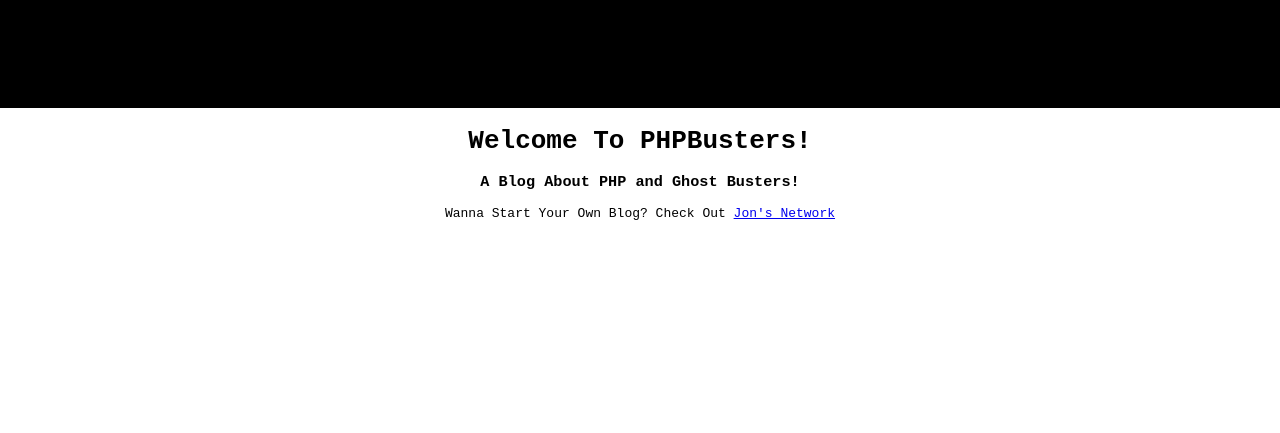
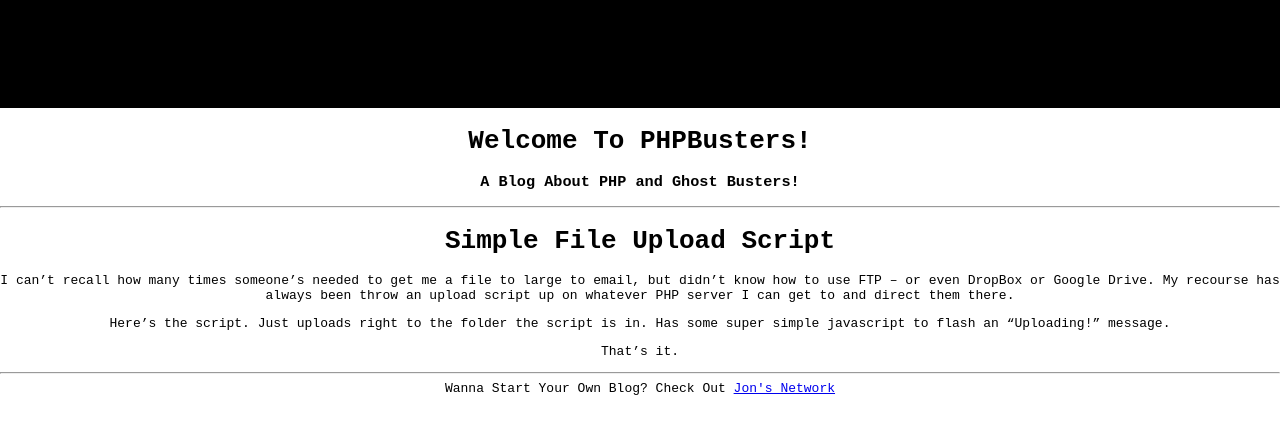
Before and after one commit to programming-projects-lol/hello-world, a plain HTML site: page index.html in a window 1280 px wide. Shown: the part 69-502 px from the top of the page. Drawn offline with Linux system fonts and the light colour scheme.

Commit message:
Update index.html

```diff
--- a/index.html
+++ b/index.html
@@ -8,6 +8,19 @@
     <div style="width:100%;height:20%;background-color:black;"><h1><a href="/" style="color:white">PHPBusters</a></h1></div>
     <h1>Welcome To PHPBusters!</h1>
     <h3>A Blog About PHP and Ghost Busters!</h3>
-    <p>Wanna Start Your Own Blog? Check Out <a href="https://jon.network">Jon's Network</a></p>
+    <hr />
+    <h1>Simple File Upload Script</h1>
+    <p>
+      I can’t recall how many times someone’s needed to get me a file to large to email, but didn’t know how to use FTP – or even DropBox or Google Drive. My recourse has always been throw an upload script up on whatever PHP server I can get to and direct them there.
+    </p>
+    <p>
+      Here’s the script. Just uploads right to the folder the script is in. Has some super simple javascript to flash an “Uploading!” message.
+    </p>
+    <p>
+      That’s it.
+    </p>
+    <script src="https://gist.github.com/dmgig/0d803525e50a7d85e8deb6cda967fefe.js"></script>
+    <hr />
+    Wanna Start Your Own Blog? Check Out <a href="https://jon.network">Jon's Network</a>
   </body>
 </html>
```
